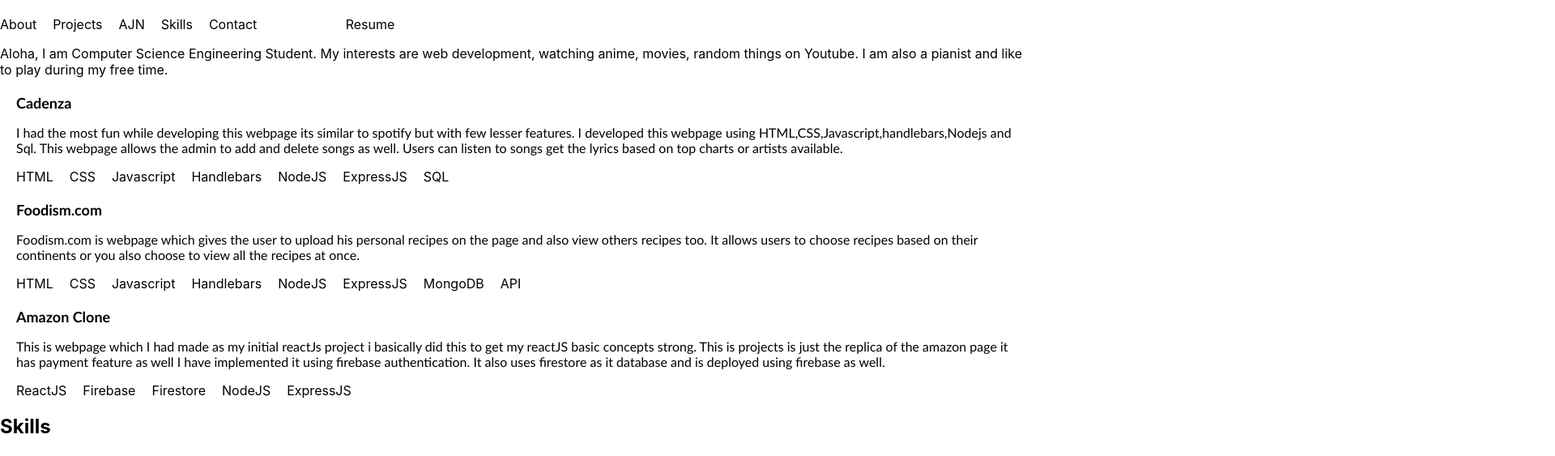
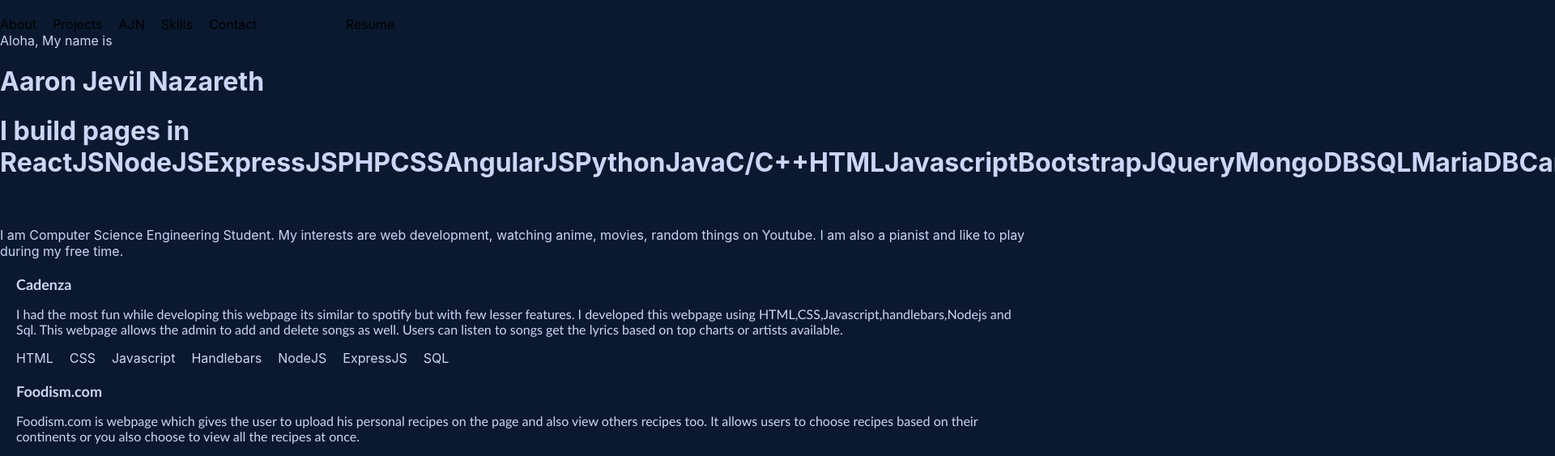
Before and after one commit to jevil25/portfolio, a React (Create React App) app: page / in a window 1280 px wide. Shown: the top 563 px of the page at 81% size, 1920 px wide, since content can reach past the window. Built offline with nearby package versions, Linux system fonts and the light colour scheme.

Commit message:
some minor changes

```diff
--- a/src/Components/Description.js
+++ b/src/Components/Description.js
@@ -1,7 +1,15 @@
+import skills from "./Data/SkillsData";
+import "./css/Description.css";
+
 function Description(){
     return <>
     <div className="Description">
-        <p>Aloha, I am Computer Science Engineering Student. My interests are web development, watching anime, movies, random things on Youtube. I am also a pianist and like to play during my free time.</p>
+        <span>Aloha, My name is</span>
+        <h1>Aaron Jevil Nazareth</h1>
+        <h1>I build pages in <span className="mov-text">{Array(skills.length).fill().map( (_,i) =>(
+            <li className="moving-text">{ skills[i].title }</li>
+        ))}</span></h1>
+        <p>I am Computer Science Engineering Student. My interests are web development, watching anime, movies, random things on Youtube. I am also a pianist and like to play during my free time.</p>
     </div>
     </>
 }
--- /dev/null
+++ b/src/Components/css/Description.css
@@ -0,0 +1,8 @@
+.moving-text{
+    list-style: none;
+}
+
+.mov-text{
+    display: flex;
+    flex-direction: row;
+}
--- a/src/Components/css/Header.css
+++ b/src/Components/css/Header.css
@@ -1,3 +1,8 @@
+body{
+    background-color: #0A192F;
+    color: #CCD6F6;
+}
+
 .navbar{
     display: grid;
     grid-template-columns: 1fr 1fr 1fr;
```
